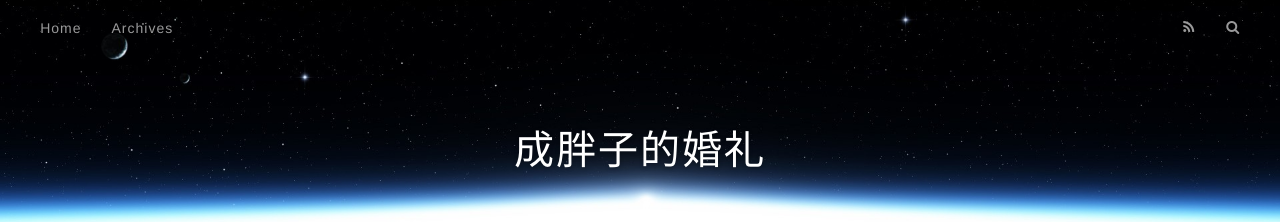
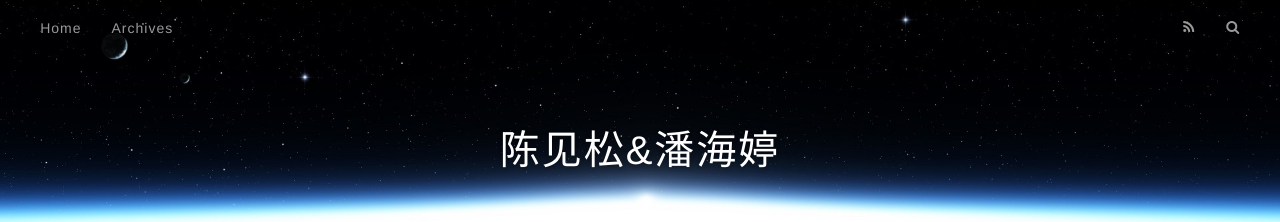
Before and after one commit to jiangyun1230/jiangyun1230.github.io, a plain HTML site: page index.html in a window 1280 px wide. Shown: the top 222 px of the page. Drawn offline with nearby package versions, Linux system fonts and the light colour scheme.

Commit message:
Site updated: 2017-09-29 21:44:35

```diff
--- a/index.html
+++ b/index.html
@@ -3,17 +3,17 @@
 <head>
   <meta charset="utf-8">
 
-  <title>成胖子的婚礼</title>
+  <title>陈见松&amp;潘海婷</title>
   <meta name="viewport" content="width=device-width, initial-scale=1, maximum-scale=1">
   <meta property="og:type" content="website">
-<meta property="og:title" content="成胖子的婚礼">
+<meta property="og:title" content="陈见松&amp;潘海婷">
 <meta property="og:url" content="http://yoursite.com/index.html">
-<meta property="og:site_name" content="成胖子的婚礼">
+<meta property="og:site_name" content="陈见松&amp;潘海婷">
 <meta property="og:locale" content="zh-Hans">
 <meta name="twitter:card" content="summary">
-<meta name="twitter:title" content="成胖子的婚礼">
+<meta name="twitter:title" content="陈见松&amp;潘海婷">
 
-    <link rel="alternate" href="/atom.xml" title="成胖子的婚礼" type="application/atom+xml">
+    <link rel="alternate" href="/atom.xml" title="陈见松&amp;潘海婷" type="application/atom+xml">
 
 
     <link rel="icon" href="/favicon.png">
@@ -34,7 +34,7 @@
   <div id="header-outer" class="outer">
     <div id="header-title" class="inner">
       <h1 id="logo-wrap">
-        <a href="/" id="logo">成胖子的婚礼</a>
+        <a href="/" id="logo">陈见松&amp;潘海婷</a>
       </h1>
 
     </div>
@@ -97,7 +97,7 @@
 
     </div>
     <footer class="article-footer">
-      <a data-url="http://yoursite.com/2017/09/29/hello-world/" data-id="cj85xumb20000e4uozj3l0a8y" class="article-share-link">Share</a>
+      <a data-url="http://yoursite.com/2017/09/29/hello-world/" data-id="cj85xwyeb0000mkuo7lucok2j" class="article-share-link">Share</a>
 
 
     </footer>
```
Also changed, not shown: 2017/09/29/hello-world/index.html (+5 -5 lines), archives/2017/09/index.html (+6 -6 lines), archives/2017/index.html (+6 -6 lines), archives/index.html (+6 -6 lines).
